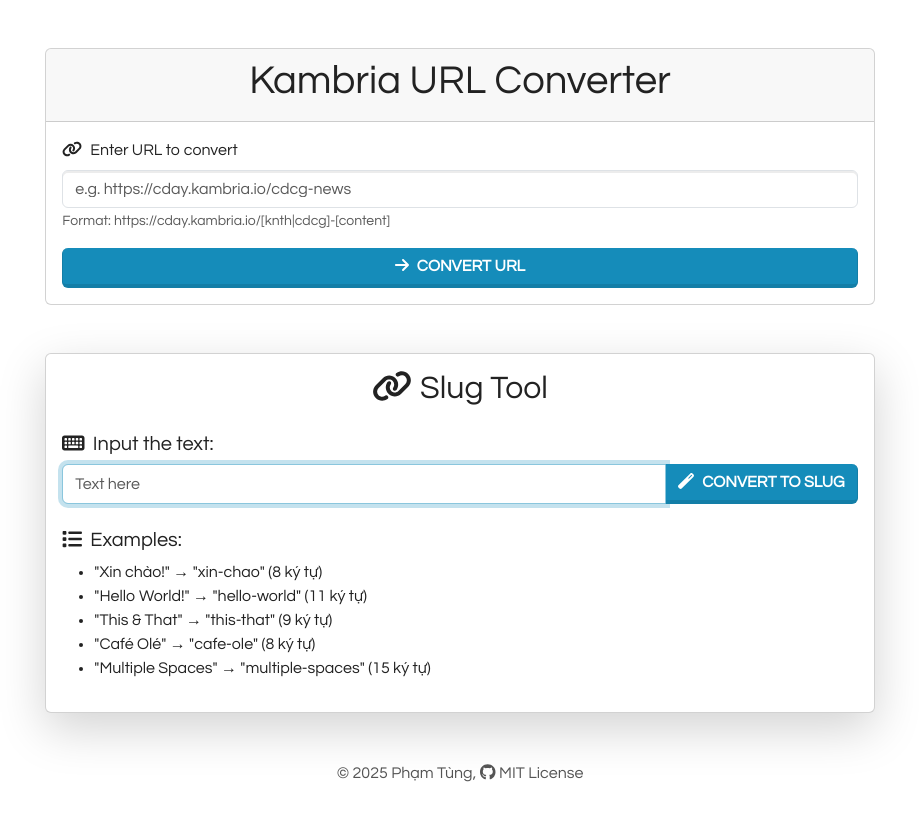
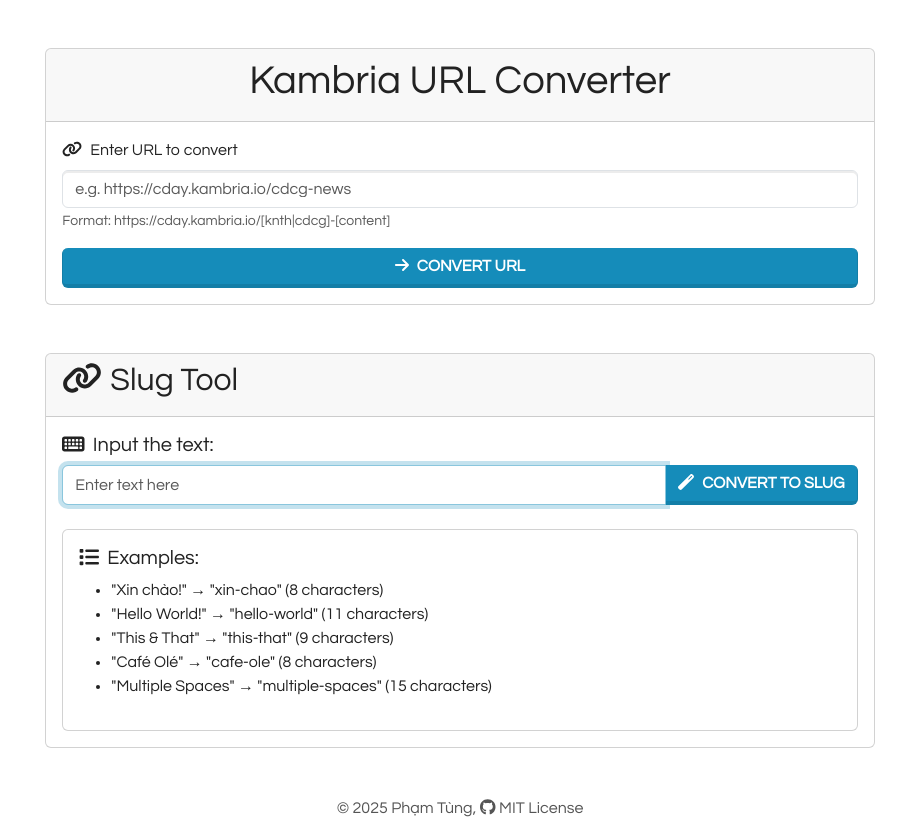
Before and after one commit to tungpham42/kambria-link-tool, a React (Create React App) app: page / in a window 1280 px wide. Shown: the whole page, without its empty margins (180-1099 px from the left). Before the commit the page ends 805 px from the top, so only its background shows below. Built offline with nearby package versions, Linux system fonts and the light colour scheme.

Commit message:
Update RomanizeTool.js

```diff
--- a/src/components/RomanizeTool.js
+++ b/src/components/RomanizeTool.js
@@ -1,6 +1,5 @@
 import React, { useState } from "react";
-import { Container, Card, Form, Button, InputGroup, Alert } from "react-bootstrap";
-import { transliterate } from "transliteration";
+import { Container, Form, Button, InputGroup, Alert, Card } from "react-bootstrap";
 import { FontAwesomeIcon } from "@fortawesome/react-fontawesome";
 import {
   faLink,
@@ -11,6 +10,7 @@
   faCircleExclamation,
   faList,
 } from "@fortawesome/free-solid-svg-icons";
+import { romanizeString } from "./utils";
 
 const RomanizeTool = () => {
   const [inputText, setInputText] = useState("");
@@ -18,14 +18,6 @@
   const [copied, setCopied] = useState(false);
   const [error, setError] = useState("");
   const [charCount, setCharCount] = useState(0);
-
-  const romanizeString = (str) =>
-    transliterate(str)
-      .toLowerCase()
-      .replace(/[^a-z0-9\s-]/g, "")
-      .trim()
-      .replace(/\s+/g, "-")
-      .replace(/-+/g, "-");
 
   const handleSubmit = (e) => {
     e.preventDefault();
@@ -48,22 +40,16 @@
     setTimeout(() => setCopied(false), 2000);
   };
 
-  const handleResultChange = (e) => {
-    const newText = e.target.value;
-    setRomanizedText(newText);
-    setCharCount(newText.length);
-    setCopied(false);
-  };
-
   return (
-    <Container className="my-5 col-lg-8 col-md-10 col-sm-12">
-      <Card className="shadow-lg">
-        <Card.Body>
-          <h2 className="mb-4 text-center">
+    <Container className="my-5 col-lg-8 col-md-10 col-sm-10 col-12">
+      <Card>
+        <Card.Header>
+          <h2>
             <FontAwesomeIcon icon={faLink} className="me-2" />
             Slug Tool
           </h2>
-
+        </Card.Header>
+        <Card.Body>
           <Form onSubmit={handleSubmit}>
             <Form.Group className="mb-3">
               <Form.Label className="h5">
@@ -75,12 +61,12 @@
                   type="text"
                   value={inputText}
                   onChange={(e) => setInputText(e.target.value)}
-                  placeholder="Text here"
+                  placeholder="Enter text here"
                   autoFocus
                 />
                 <Button variant="primary" type="submit">
                   <FontAwesomeIcon icon={faMagic} className="me-2" />
-                  Convert to slug
+                  Convert to Slug
                 </Button>
               </InputGroup>
             </Form.Group>
@@ -93,38 +79,45 @@
             </Alert>
           )}
 
-          {romanizedText && !error && (
-            <div className="mt-3">
+          {romanizedText && (
+            <Card className="mt-3">
+              <Card.Body>
                 <h5>
                   <FontAwesomeIcon icon={faCheckCircle} className="me-2" />
                   Result:
                 </h5>
                 <InputGroup>
-                <Form.Control type="text" value={romanizedText} onChange={handleResultChange} />
-                <Button variant={copied ? "success" : "outline-success"} onClick={handleCopy}>
+                  <Form.Control type="text" value={romanizedText} readOnly />
+                  <Button
+                    variant={copied ? "success" : "outline-success"}
+                    onClick={handleCopy}
+                  >
                     <FontAwesomeIcon icon={faCopy} className="me-2" />
                     {copied ? "Copied" : "Copy"}
                   </Button>
                 </InputGroup>
                 <p className="mt-2">
-                Characters count: <strong>{charCount}</strong>
+                  Character count: <strong>{charCount}</strong>
                 </p>
-            </div>
+              </Card.Body>
+            </Card>
           )}
 
-          <div className="mt-4">
+          <Card className="mt-4">
+            <Card.Body>
               <h5>
                 <FontAwesomeIcon icon={faList} className="me-2" />
                 Examples:
               </h5>
               <ul>
-              <li>"Xin chào!" → "xin-chao" (8 ký tự)</li>
-              <li>"Hello World!" → "hello-world" (11 ký tự)</li>
-              <li>"This & That" → "this-that" (9 ký tự)</li>
-              <li>"Café Olé" → "cafe-ole" (8 ký tự)</li>
-              <li>"Multiple Spaces" → "multiple-spaces" (15 ký tự)</li>
+                <li>"Xin chào!" → "xin-chao" (8 characters)</li>
+                <li>"Hello World!" → "hello-world" (11 characters)</li>
+                <li>"This & That" → "this-that" (9 characters)</li>
+                <li>"Café Olé" → "cafe-ole" (8 characters)</li>
+                <li>"Multiple Spaces" → "multiple-spaces" (15 characters)</li>
               </ul>
-          </div>
+            </Card.Body>
+          </Card>
         </Card.Body>
       </Card>
     </Container>
```
Lines whose indentation alone changed are shown as unchanged.
